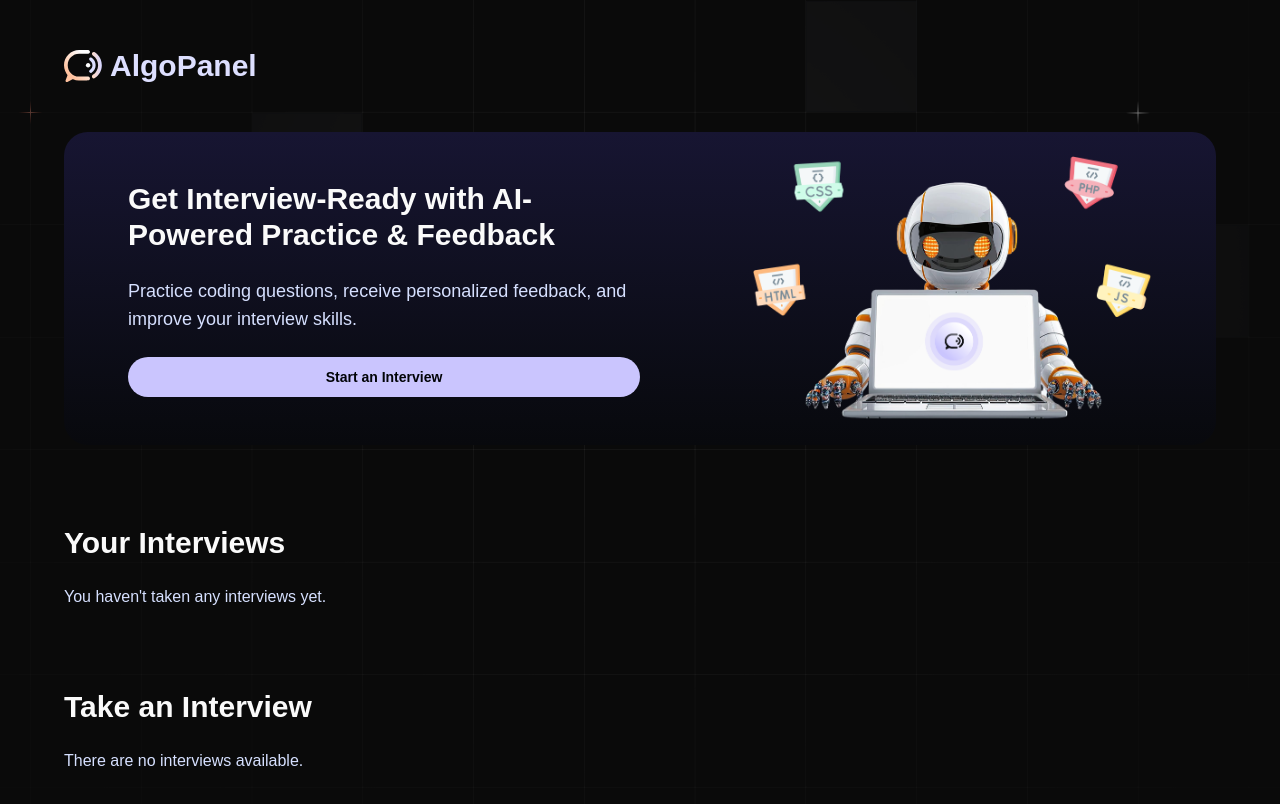
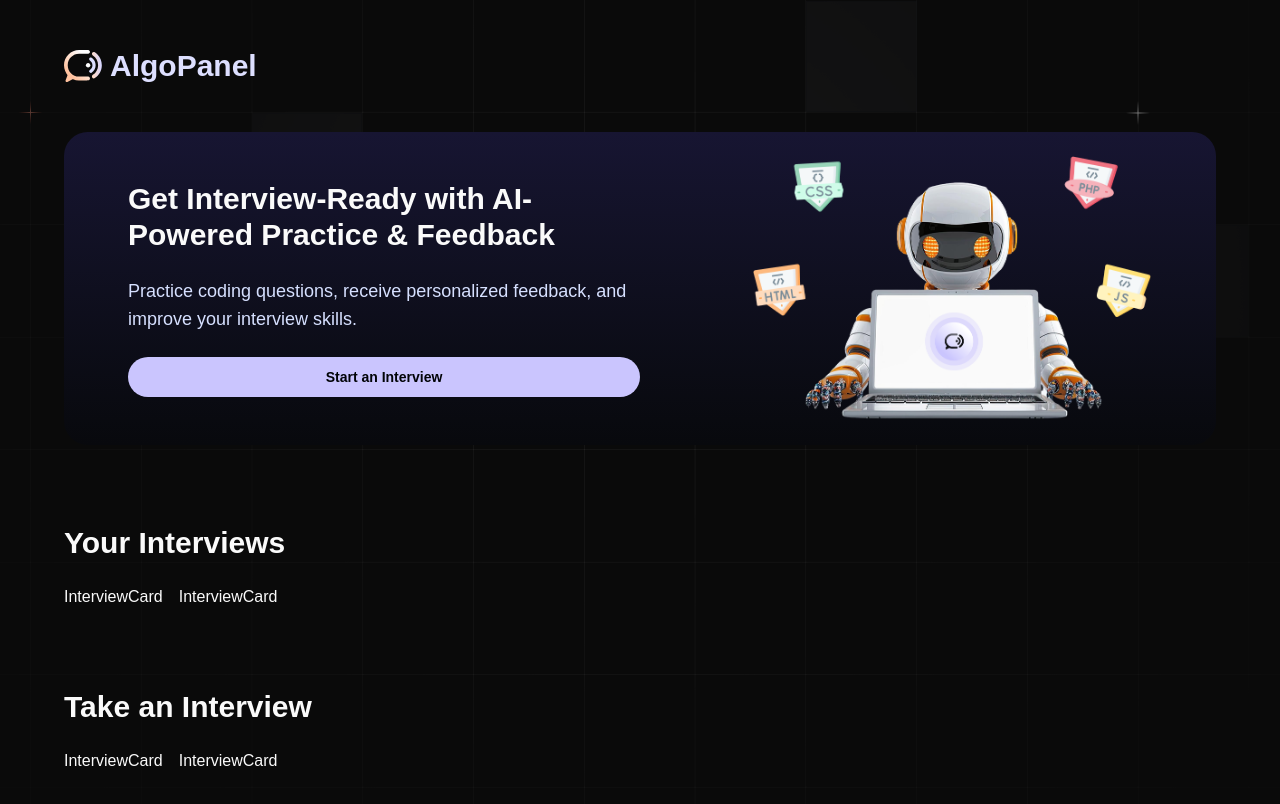
Before and after one commit to AksharaPandey/Mock_Interview_Platform, a Next.js app: page / in a window 1280 px wide. Shown: the top 804 px of the page. Built offline with nearby package versions, Linux system fonts and the light colour scheme; a web font is replaced by a local one.

Commit message:
Interview Card 1

```diff
--- a/app/(root)/page.tsx
+++ b/app/(root)/page.tsx
@@ -1,8 +1,9 @@
 import { Button } from '@/components/ui/button'
+import { dummyInterviews } from '@/constants'
 import Image from 'next/image'
 import Link from 'next/link'
 import React from 'react'
-
+import InterviewCard from '@/components/InterviewCard'
 const Page = () => {
   return (
     <>
@@ -26,14 +27,20 @@ const Page = () => {
      </section>
      <section className='flex flex-col gap-6 mt-8'>
       <h2>Your Interviews</h2>
-      <div className='interviews-section'>
-      <p>You haven't taken any interviews yet.</p>
-      </div>
+      <div className="interviews-section">
+          {dummyInterviews.map((interview)=>(
+            <InterviewCard {...interview}/>
+          ))}
+        </div>
      </section>
      <section className='flex flex-col gap-6 mt-8'>
       <h2>Take an Interview</h2>
       <div className='interviews-section'>
-      <p>There are no interviews available.</p>
+      {dummyInterviews.map((interview)=>(
+            <InterviewCard {...interview}/>
+          ))}
+
+        {/*<p>You haven't taken any interviews yet.</p>*/}
       </div>
      </section>
     </>
--- /dev/null
+++ b/components/InterviewCard.tsx
@@ -0,0 +1,9 @@
+import React from 'react'
+
+const InterviewCard = ({interviewId,userId,role,type,techstack,createdAt}:InterviewCardProps) => {
+  return (
+    <div>InterviewCard</div>
+  )
+}
+
+export default InterviewCard
```
